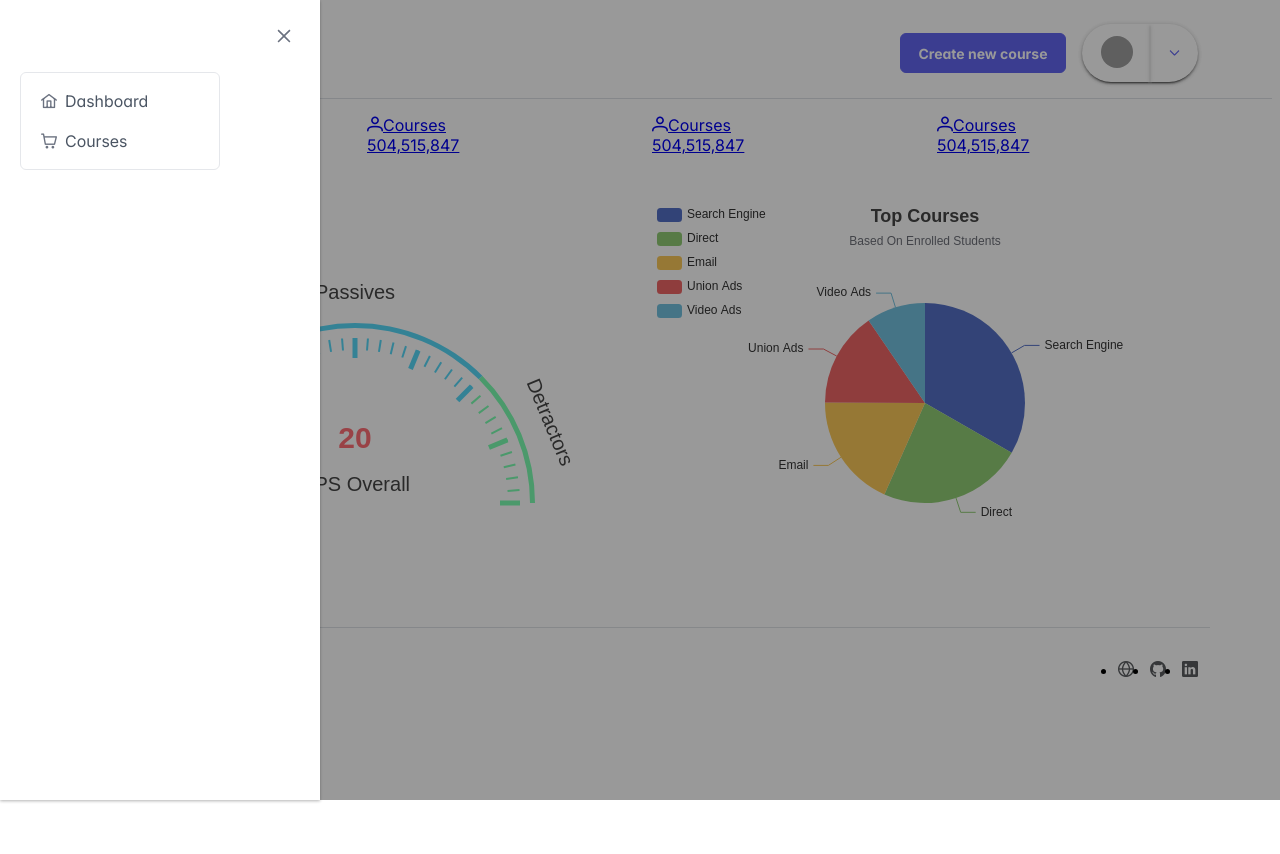
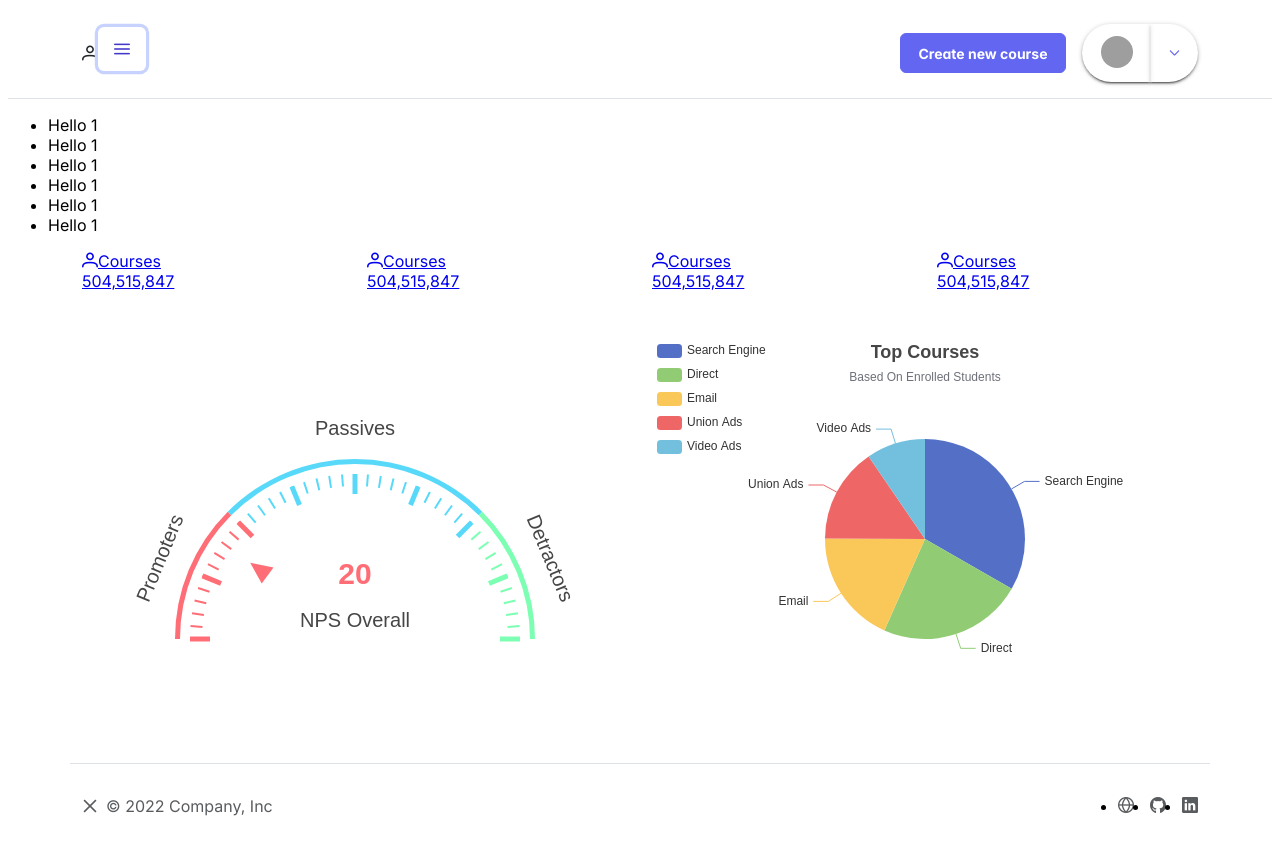
Before and after one commit to iSemary/cursus-meester, a Next.js app in the folder resources/js/: page /dashboard in a window 1280 px wide. Both pictures are taken after a click on the button 122 px from the left and 49 px from the top of the page. Shown: the top 854 px of the page. Before the commit the page ends 800 px from the top, so only its background shows below. Built offline with nearby package versions, Linux system fonts and the light colour scheme; grey boxes are pictures that could not be loaded.

Commit message:
Fix dashboard sidebar

```diff
--- a/resources/js/src/app/layouts/dashboard/DashboardHeader.js
+++ b/resources/js/src/app/layouts/dashboard/DashboardHeader.js
@@ -24,7 +24,7 @@ export default function DashboardHeader() {
                 <div className="container mt-0 ">
                     <div className="d-flex flex-wrap align-items-center justify-content-center justify-content-lg-start">
                         <a
-                            href="/"
+                            href="/dashboard/"
                             className="d-flex align-items-center mb-2 mb-lg-0 text-dark text-decoration-none"
                         >
                             <i className="pi pi-user"></i>
--- a/resources/js/src/app/layouts/dashboard/DashboardSidebar.js
+++ b/resources/js/src/app/layouts/dashboard/DashboardSidebar.js
@@ -23,9 +23,23 @@ const DashboardSidebar = () => {
     ];
     return (
         <div>
+            <div
+                style={{ display: isVisible ? "block" : "none" }}
+                onHide={() => setIsVisible(false)}
+            >
+                <ul>
+                    <li>Hello 1</li>
+                    <li>Hello 1</li>
+                    <li>Hello 1</li>
+                    <li>Hello 1</li>
+                    <li>Hello 1</li>
+                    <li>Hello 1</li>
+                </ul>
+            </div>
+            {/*
             <Sidebar visible={isVisible} onHide={() => setIsVisible(false)}>
                 <Menu model={items} />
-            </Sidebar>
+            </Sidebar> */}
         </div>
     );
 };
--- a/resources/js/src/app/layouts/dashboard/DashboardTitle.js
+++ b/resources/js/src/app/layouts/dashboard/DashboardTitle.js
@@ -1,11 +1,15 @@
 import React from "react";
 import { BreadCrumb } from "primereact/breadcrumb";
+import Link from "next/link";
 
 export default function DashboardTitle({ title, path }) {
     const items = path.map((element, i) => {
         return { label: element.label, url: element.url };
     });
-    const home = { icon: "pi pi-home", url: "/" };
+    const home = {
+        icon: "pi pi-home",
+        url: "/dashboard/",
+    };
     return (
         <div>
             <BreadCrumb model={items} home={home} />
```
